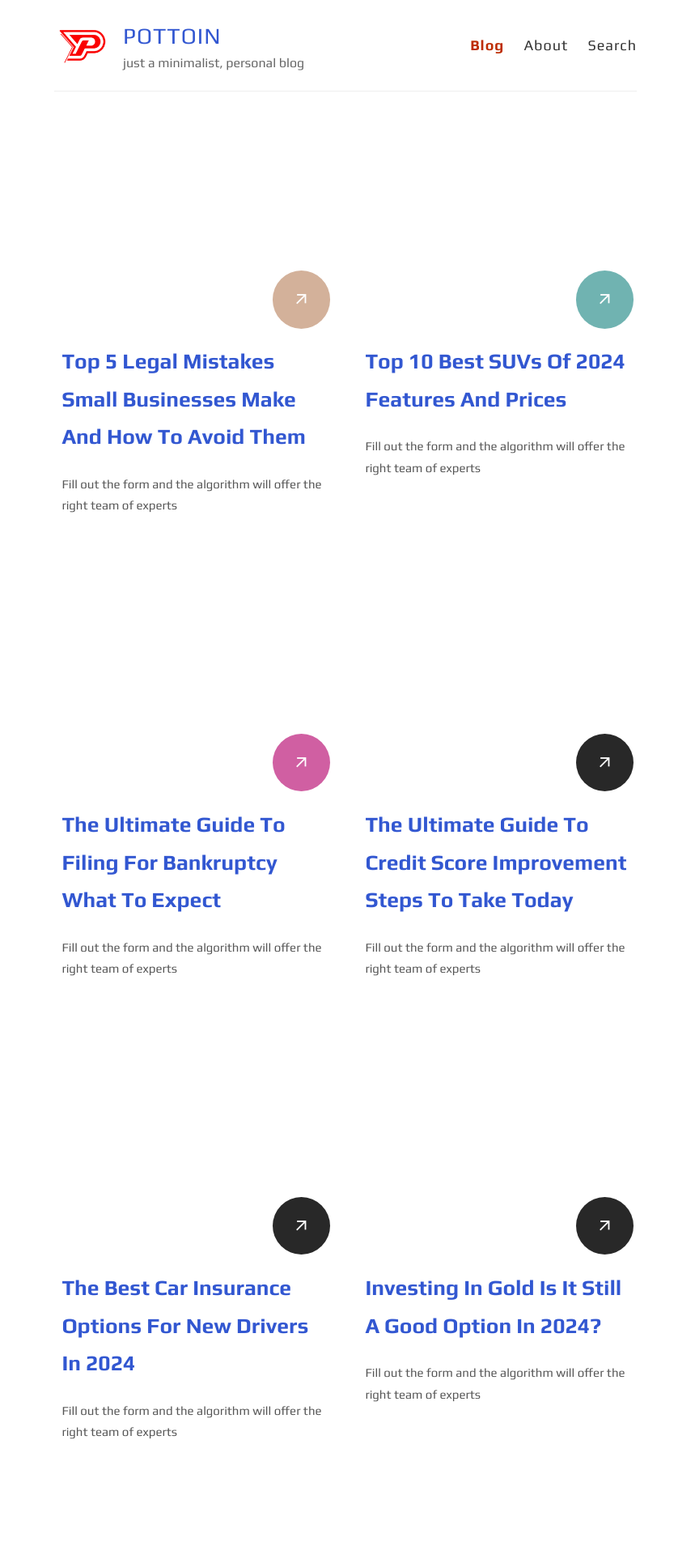
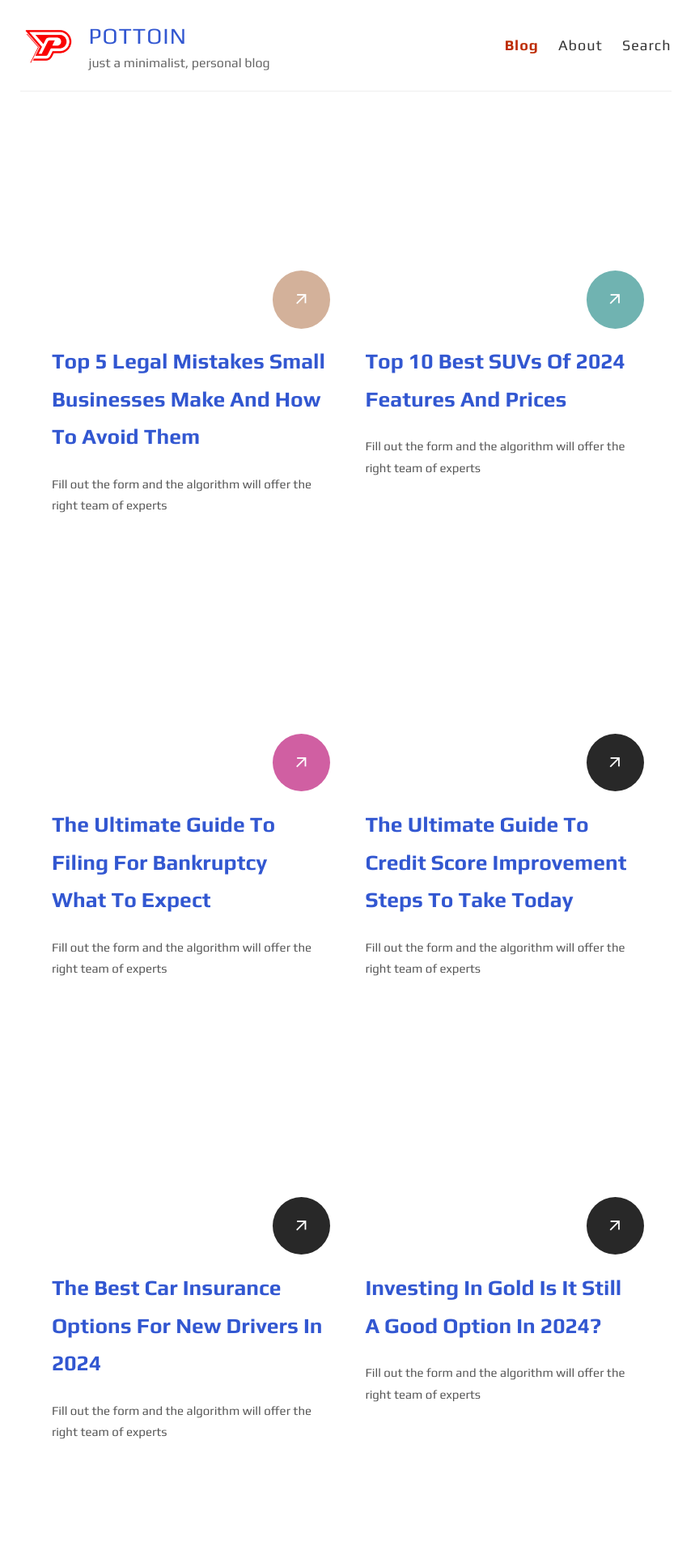
Before and after one commit to ZollaMaga/newsblog, a Jekyll site: the page built from index.html, in a window 1280 px wide. Shown: the top 1920 px of the page at 81% size, without its empty margins (213-1072 px from the left). Built offline with Jekyll 4.4.1, drawn with Linux system fonts in a browser that asks for light colours; the list of posts is cut into pages by our own code.

Commit message:
Update default.html

```diff
--- a/_layouts/default.html
+++ b/_layouts/default.html
@@ -24,7 +24,7 @@
 
   <style>
 .wrapper-masthead {margin-bottom: auto;}
-.container{flex:1 0 auto;margin:0 auto;max-width:740px;padding:0 10px;width:100%;}
+.container{flex:1 0 auto;margin:0 auto;max-width:55rem;padding:0 10px;width:100%;}
 .masthead{display:flex;align-items:center;padding:20px 0;border-bottom:1px solid #EEE;}
 @media screen and (max-width:640px){.masthead{display:block;text-align:center}.site-avatar{float:none;display:block;margin: 0 auto !important;}.site-info{float:none;display:block;margin:0 auto}.site-description{margin:03px 0}nav{float:none;margin-top:09px;display:block;font-size:16px!important}nav a{margin:0 10px;color:#4183C4}}
 .clearfix:before,.clearfix:after{content:" ";display:table;}
```
